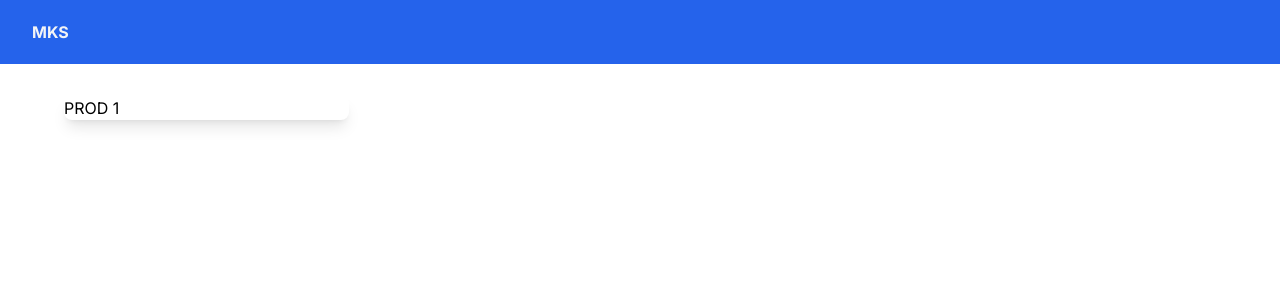
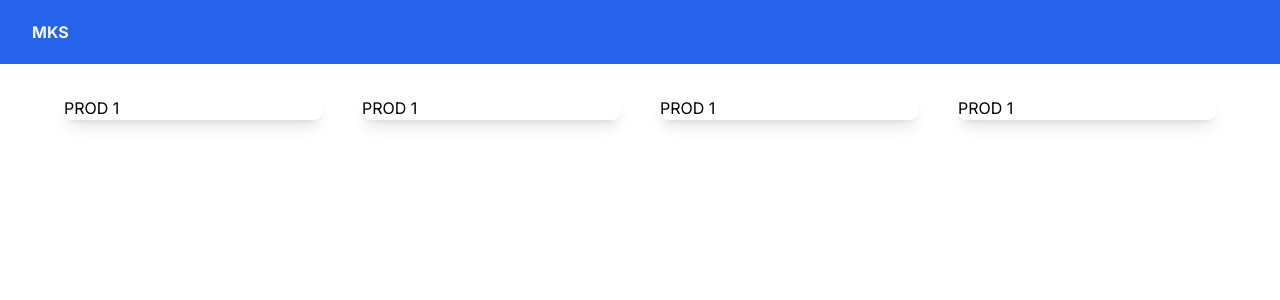
Before and after one commit to CalinaThalya/next-commerce, a Next.js app: page / in a window 1280 px wide. Shown: the top 300 px of the page. Built offline with nearby package versions, Linux system fonts and the light colour scheme.

Commit message:
listagem de prod -part1

```diff
--- a/src/app/page.tsx
+++ b/src/app/page.tsx
@@ -1,11 +1,20 @@
 export default function Home() {
   return (
     <div>
-      <div className="max-w-wxl mx-auto pt-8 px-8 xl:px-0">
+      <div className="max-w-7xl mx-auto pt-8 px-8 xl:px-0">
         <div
-          className="grid grid-cols-1 sm:grid-cols-2 md:grid-cols-3 lg:grid-cols-4 gap-1 xl:gab-6
+          className="grid grid-cols-1 sm:grid-cols-2 md:grid-cols-3 lg:grid-cols-4 gap-10 xl:gab-6
         "
         >
+          <div className="bg-white rounded-lg shadow-lg overflow-hidden">
+            PROD 1
+          </div>
+          <div className="bg-white rounded-lg shadow-lg overflow-hidden">
+            PROD 1
+          </div>
+          <div className="bg-white rounded-lg shadow-lg overflow-hidden">
+            PROD 1
+          </div>
           <div className="bg-white rounded-lg shadow-lg overflow-hidden">
             PROD 1
           </div>
```
